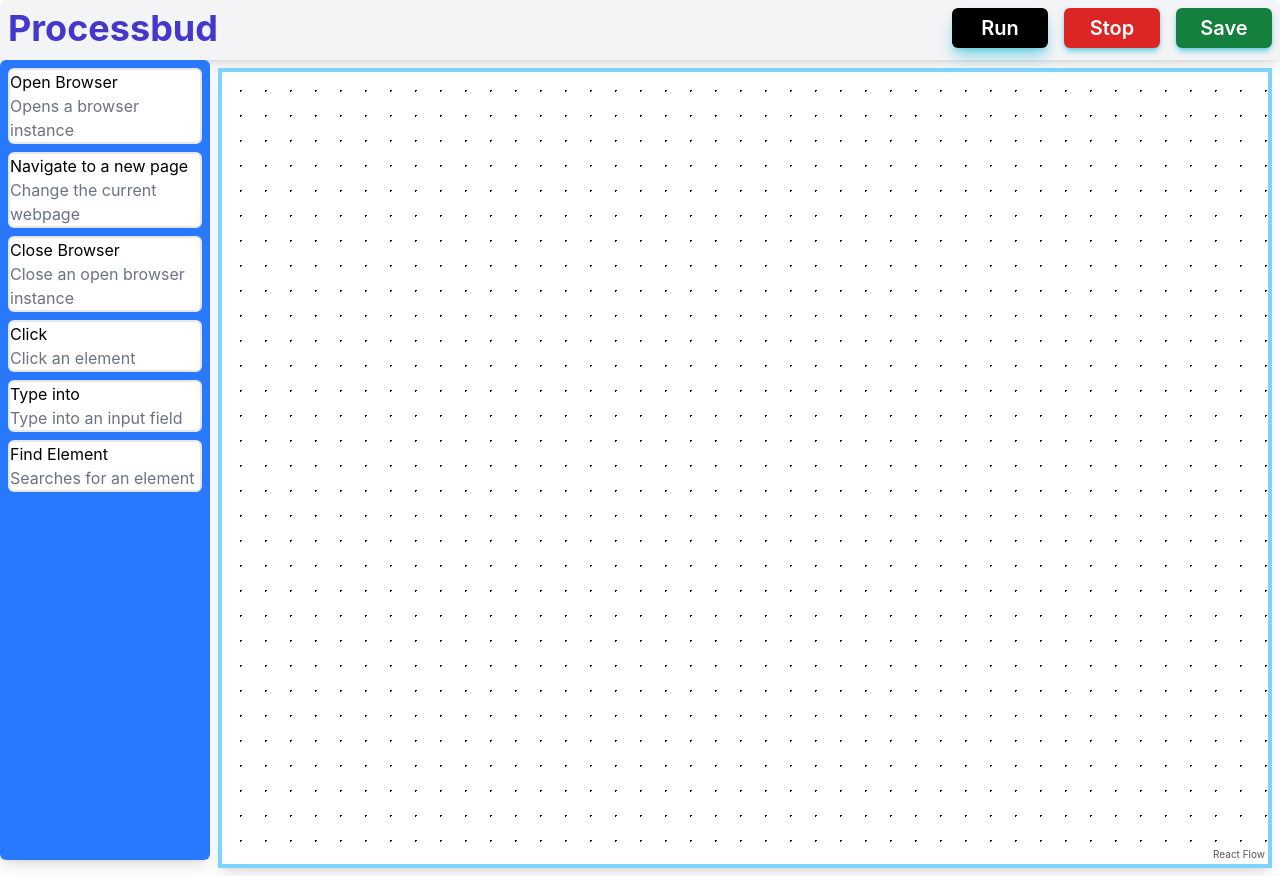
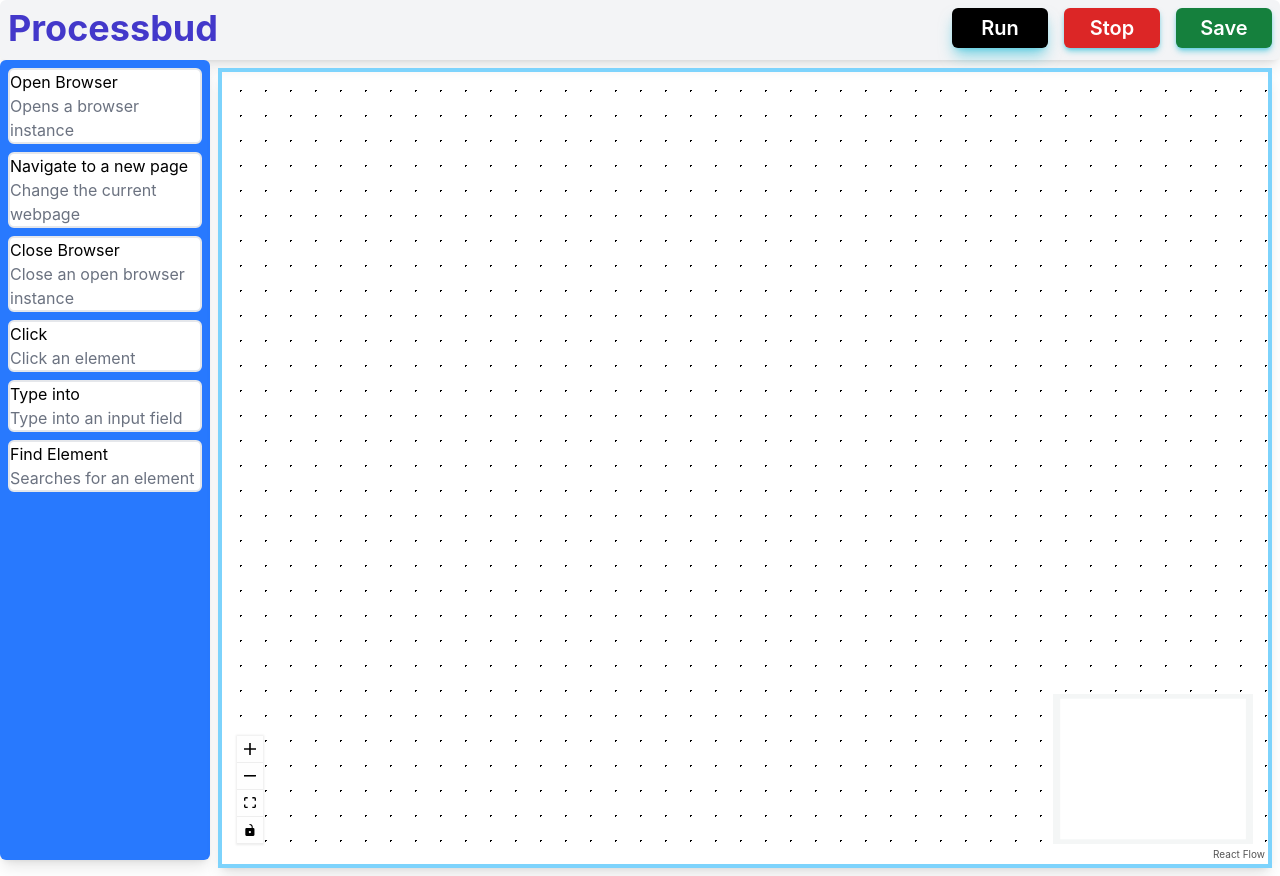
Before and after one commit to kernelguardian/pb-frontend-react-reactflow, a React (Create React App) app: page / in a window 1280 px wide. Built offline with nearby package versions, Linux system fonts and the light colour scheme.

Commit message:
removed unused imports

```diff
--- a/src/App.js
+++ b/src/App.js
@@ -8,7 +8,7 @@
 
   return (
     <div>
-      <Navbar ></Navbar>
+      <Navbar activeNode={activeNode} setactiveNode={setactiveNode}></Navbar>
       <div className="flex flex-row">
         <NodeList activeNode={activeNode} setactiveNode={setactiveNode}></NodeList>
         <Flowbuilder activeNode={activeNode} setactiveNode={setactiveNode}></Flowbuilder>
--- a/src/reactflow/Flowbuilder.js
+++ b/src/reactflow/Flowbuilder.js
@@ -1,10 +1,10 @@
 import React from 'react';
-import { useState } from "react"
+// import { useState } from "react"
 import "./Flowbuilder.css"
-import ReactFlow, { removeElements, addEdge } from "react-flow-renderer"
-import Button from "../foundation/Button";
-import Input from "../foundation/Input";
-import Text from "../foundation/Text";
+import ReactFlow, { removeElements, addEdge, MiniMap, Controls } from "react-flow-renderer"
+// import Button from "../foundation/Button";
+// import Input from "../foundation/Input";
+// import Text from "../foundation/Text";
 
 function Flowbuilder({ activeNode, setactiveNode }) {
 
@@ -20,7 +20,25 @@
         <ReactFlow elements={activeNode}
             onElementsRemove={onElementsRemove}
             onConnect={onConnect}
-            deleteKeyCode={46} />
+            deleteKeyCode={46}>
+            <MiniMap
+                nodeColor={(node) => {
+                    switch (node.type) {
+                        case 'input':
+                            return 'red';
+                        case 'default':
+                            return '#00ff00';
+                        case 'output':
+                            return 'rgb(0,0,255)';
+                        default:
+                            return '#eee';
+                    }
+                }}
+                nodeStrokeWidth={3}
+            />
+            <Controls></Controls>
+
+        </ReactFlow >
     </div>;
 }
 
--- a/src/screen/NodeList.js
+++ b/src/screen/NodeList.js
@@ -1,6 +1,6 @@
-import Button from "../foundation/Button";
-import Input from "../foundation/Input";
-import Text from "../foundation/Text";
+// import Button from "../foundation/Button";
+// import Input from "../foundation/Input";
+// import Text from "../foundation/Text";
 import Card from "../foundation/Card";
 
 let id = 0;
```
